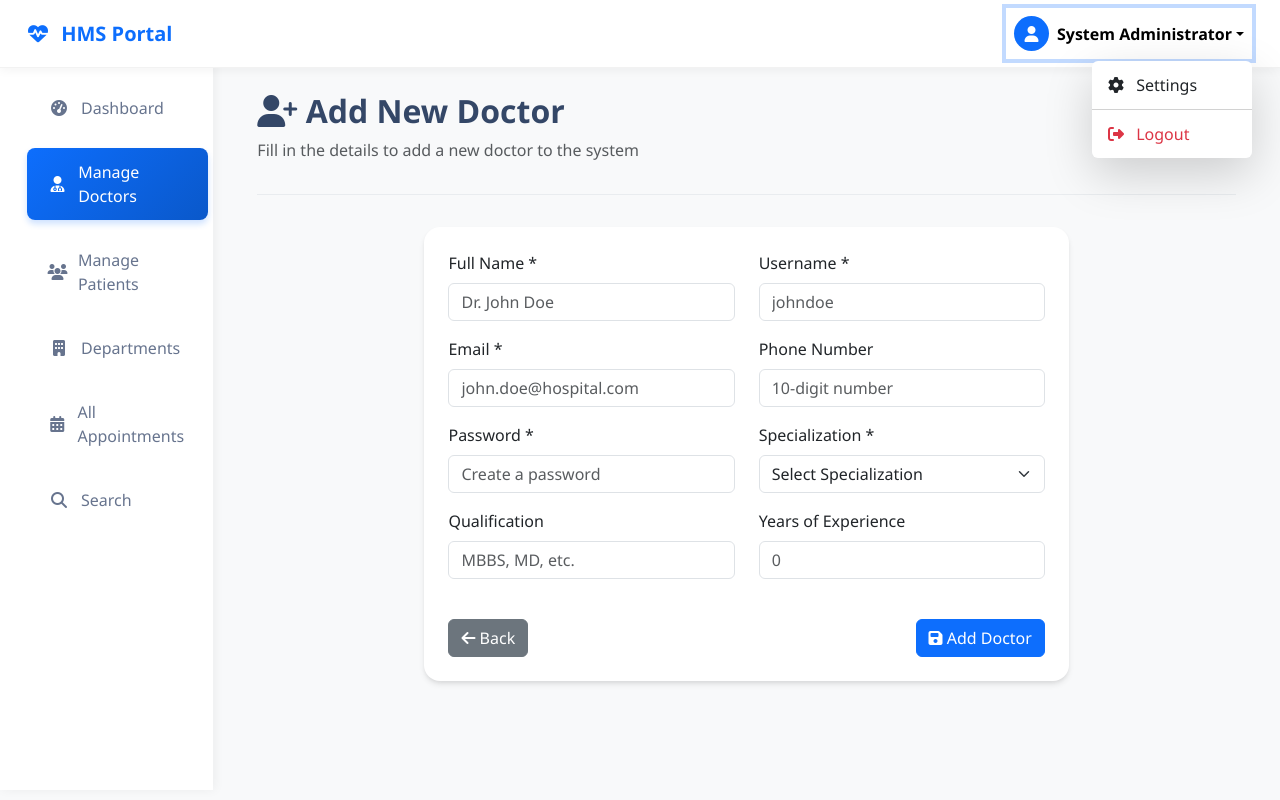
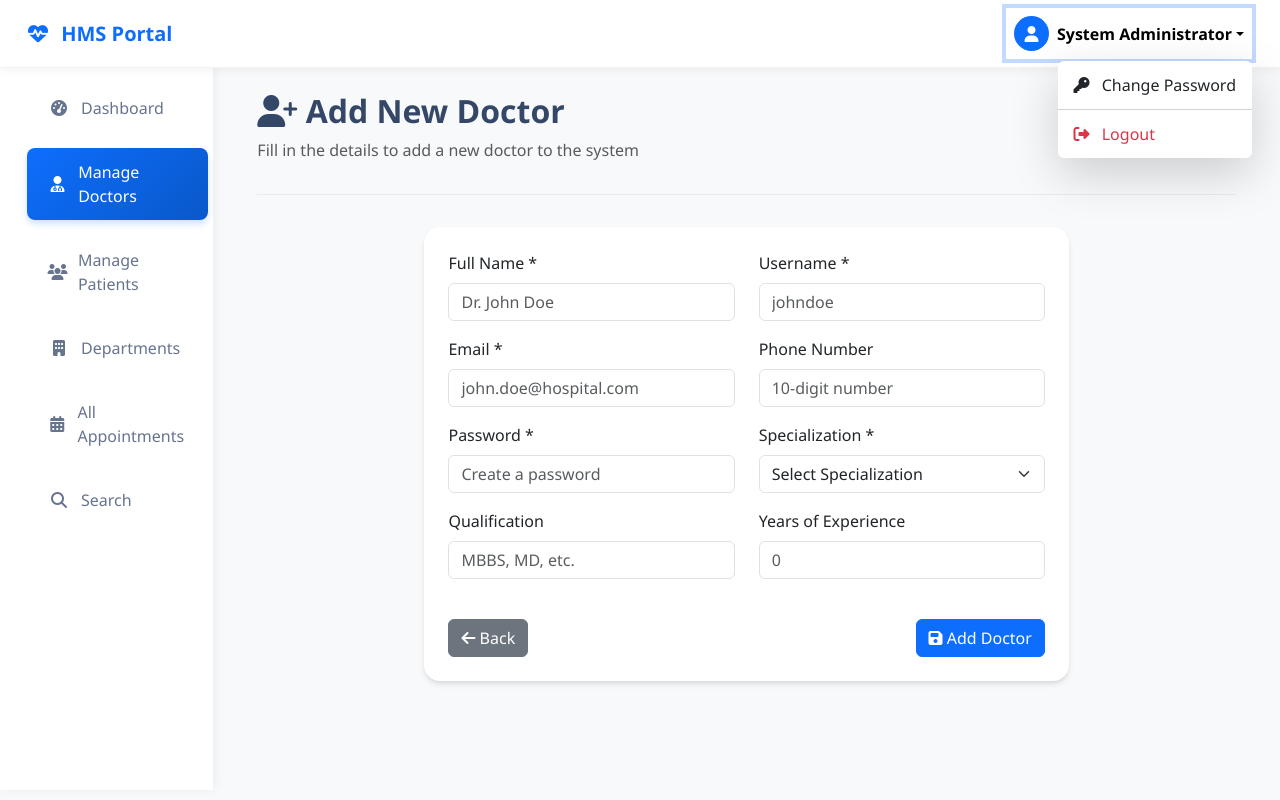
Before and after one commit to jaandaarwall/Google-Labs-Jules, a Flask app: page /admin/doctor/add in a window 1280 px wide, after a click on "System Administrator". Run offline with Flask 3, Linux system fonts and the light colour scheme; a user stored in the database is signed in; some libraries are stand-ins or nearby versions.

Commit message:
added the password change feature in frontend

```diff
--- a/templates/base.html
+++ b/templates/base.html
@@ -35,7 +35,7 @@
                                 <span class="fw-semibold">{{ session.user_name }}</span>
                             </a>
                             <ul class="dropdown-menu dropdown-menu-end border-0 shadow-lg">
-                                <li><a class="dropdown-item" href="#"><i class="fas fa-cog me-2"></i> Settings</a></li>
+                                <li><a class="dropdown-item" href="{{ url_for('common.change_password') }}"><i class="fas fa-key me-2"></i> Change Password</a></li>
                                 <li><hr class="dropdown-divider"></li>
                                 <li><a class="dropdown-item text-danger" href="{{ url_for('common.logout') }}"><i class="fas fa-sign-out-alt me-2"></i> Logout</a></li>
                             </ul>
```
Also changed, not shown: instance/hospital.db.
